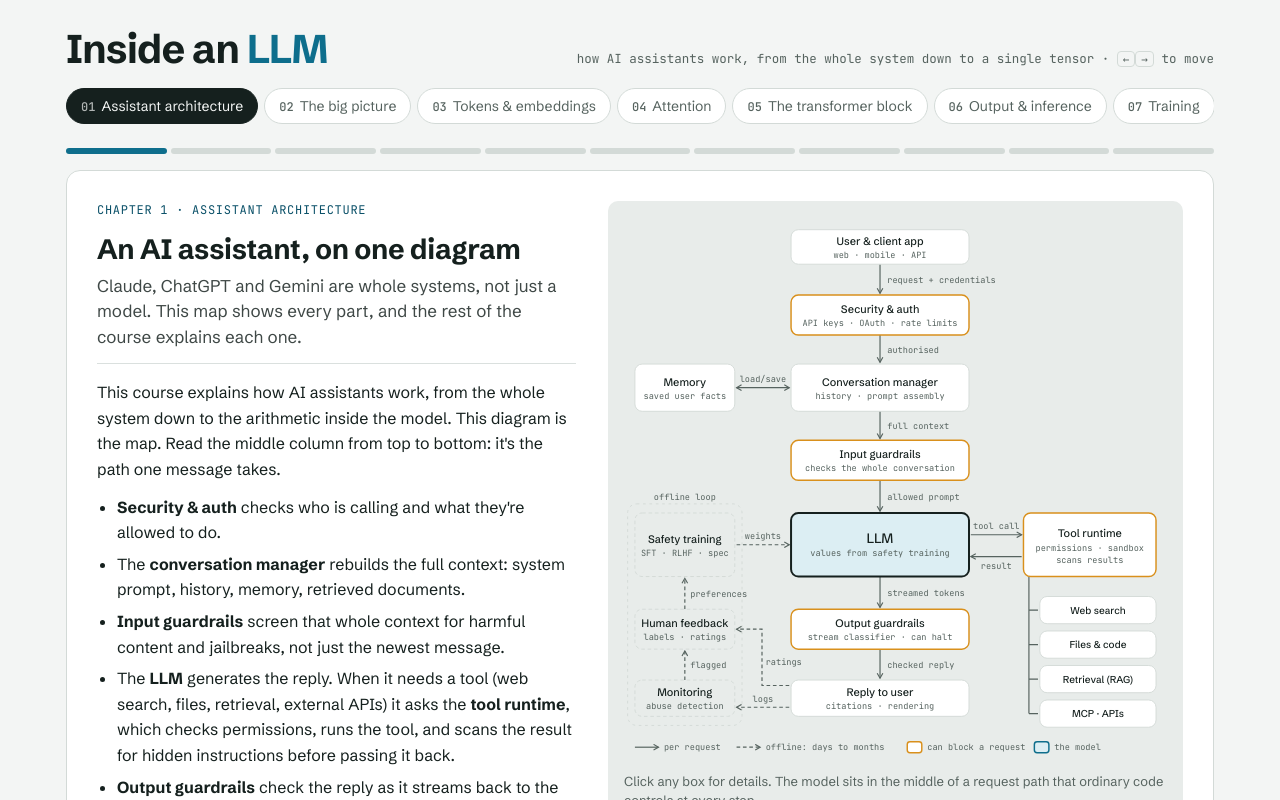
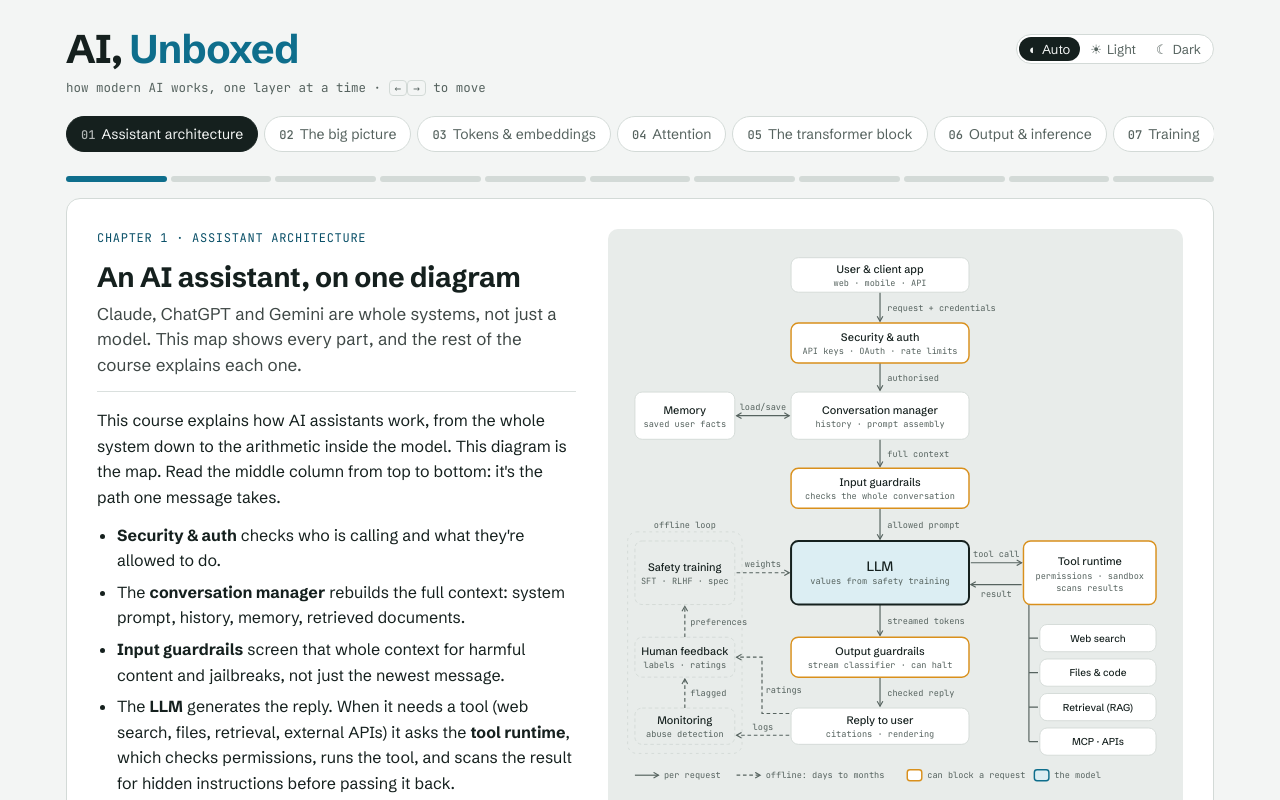
Before and after one commit to sgarg5858/ai-unboxed, an Angular app: page / in a window 1280 px wide. Shown: the top 800 px of the page. Built offline with nearby package versions, Linux system fonts and the light colour scheme.

Commit message:
added theme switch

```diff
--- a/src/app/course/course-shell/course-shell.html
+++ b/src/app/course/course-shell/course-shell.html
@@ -1,8 +1,11 @@
 <div class="wrap">
   <header class="top">
-    <h1>Inside an <span>LLM</span></h1>
+    <div class="title-row">
+      <h1>AI, <span>Unboxed</span></h1>
+      <app-theme-switch />
+    </div>
     <p class="sub">
-      how AI assistants work, from the whole system down to a single tensor ·
+      how modern AI works, one layer at a time ·
       <span class="kbd">←</span> <span class="kbd">→</span> to move
     </p>
   </header>
--- a/src/app/course/course-shell/course-shell.ts
+++ b/src/app/course/course-shell/course-shell.ts
@@ -1,13 +1,14 @@
 import { ChangeDetectionStrategy, Component, ElementRef, inject, viewChild } from '@angular/core';
 import { BlockList } from '../../blocks/block-list';
 import { CodeBlock } from '../../shared/code-block/code-block';
+import { ThemeSwitch } from '../../shared/theme/theme-switch';
 import { CourseNav } from '../course-nav';
 import { NoteKind, Prose } from '../content.model';
 
 @Component({
   selector: 'app-course-shell',
   changeDetection: ChangeDetectionStrategy.OnPush,
-  imports: [BlockList, CodeBlock],
+  imports: [BlockList, CodeBlock, ThemeSwitch],
   host: { '(document:keydown)': 'onKey($event)' },
   templateUrl: './course-shell.html',
 })
--- /dev/null
+++ b/src/app/shared/theme/theme-switch.ts
@@ -0,0 +1,32 @@
+import { ChangeDetectionStrategy, Component, inject } from '@angular/core';
+import { Theme, ThemeChoice } from './theme';
+
+/** Segmented Auto / Light / Dark control. */
+@Component({
+  selector: 'app-theme-switch',
+  changeDetection: ChangeDetectionStrategy.OnPush,
+  template: `
+    <div class="theme-switch" role="group" aria-label="Colour theme">
+      @for (o of options; track o.value) {
+        <button
+          type="button"
+          [attr.aria-pressed]="theme.choice() === o.value"
+          [attr.title]="o.title"
+          (click)="theme.set(o.value)"
+        >
+          <span aria-hidden="true">{{ o.icon }}</span>
+          <span class="theme-label">{{ o.label }}</span>
+        </button>
+      }
+    </div>
+  `,
+})
+export class ThemeSwitch {
+  protected readonly theme = inject(Theme);
+  protected readonly options: { value: ThemeChoice; label: string; icon: string; title: string }[] =
+    [
+      { value: 'auto', label: 'Auto', icon: '◐', title: 'Follow your system setting' },
+      { value: 'light', label: 'Light', icon: '☀', title: 'Light theme' },
+      { value: 'dark', label: 'Dark', icon: '☾', title: 'Dark theme' },
+    ];
+}
--- /dev/null
+++ b/src/app/shared/theme/theme.ts
@@ -0,0 +1,48 @@
+import { DOCUMENT } from '@angular/common';
+import { Injectable, effect, inject, signal } from '@angular/core';
+
+export type ThemeChoice = 'auto' | 'light' | 'dark';
+
+export const THEME_KEY = 'inside-an-llm:theme';
+
+const isChoice = (v: unknown): v is ThemeChoice => v === 'auto' || v === 'light' || v === 'dark';
+
+/**
+ * Light/dark preference. "auto" follows the OS setting (no attribute); the other two force a
+ * palette via data-theme on <html>, which styles.css already understands.
+ * The same logic runs once in index.html before first paint so there is no flash.
+ */
+@Injectable({ providedIn: 'root' })
+export class Theme {
+  private readonly doc = inject(DOCUMENT);
+  readonly choice = signal<ThemeChoice>(this.read());
+
+  constructor() {
+    effect(() => {
+      const c = this.choice();
+      const root = this.doc.documentElement;
+      if (c === 'auto') root.removeAttribute('data-theme');
+      else root.setAttribute('data-theme', c);
+      try {
+        if (c === 'auto') localStorage.removeItem(THEME_KEY);
+        else localStorage.setItem(THEME_KEY, c);
+      } catch {
+        // Storage can be blocked (private mode); the choice still applies for this visit.
+      }
+    });
+  }
+
+  set(c: ThemeChoice) {
+    this.choice.set(c);
+  }
+
+  private read(): ThemeChoice {
+    try {
+      const v = localStorage.getItem(THEME_KEY);
+      if (isChoice(v)) return v;
+    } catch {
+      // ignore
+    }
+    return 'auto';
+  }
+}
--- a/src/content/schema/chapter.schema.json
+++ b/src/content/schema/chapter.schema.json
@@ -1,6 +1,6 @@
 {
   "$schema": "http://json-schema.org/draft-07/schema#",
-  "title": "Inside an LLM chapter",
+  "title": "AI, Unboxed chapter",
   "description": "One chapter of the course. Register new files in src/content/course.ts.",
   "type": "object",
   "required": ["id", "name", "slides"],
--- a/src/index.html
+++ b/src/index.html
@@ -2,13 +2,20 @@
 <html lang="en">
   <head>
     <meta charset="utf-8" />
-    <title>Inside an LLM</title>
+    <title>AI, Unboxed</title>
     <base href="/" />
     <meta name="viewport" content="width=device-width, initial-scale=1, viewport-fit=cover" />
     <meta
       name="description"
-      content="An interactive course on how large language models and AI assistants work, one tensor at a time."
+      content="An interactive guide to how modern AI works, starting with assistants like Claude, ChatGPT and Gemini and the LLMs inside them."
     />
+    <script>
+      // Apply a saved light/dark choice before first paint (same key as shared/theme/theme.ts).
+      try {
+        var t = localStorage.getItem('inside-an-llm:theme');
+        if (t === 'light' || t === 'dark') document.documentElement.setAttribute('data-theme', t);
+      } catch (e) {}
+    </script>
     <link rel="icon" type="image/x-icon" href="favicon.ico" />
     <link rel="preconnect" href="https://fonts.googleapis.com" />
     <link rel="preconnect" href="https://fonts.gstatic.com" crossorigin />
--- a/src/styles.css
+++ b/src/styles.css
@@ -62,6 +62,9 @@ img {
     --code-key: #7fc8dd;
     color-scheme: dark;
   }
+}
+:root[data-theme='light'] {
+  color-scheme: light;
 }
 :root[data-theme='dark'] {
   --bg: #0f1413;
@@ -551,12 +554,105 @@ input[type='text'] {
 }
 
 /* Reading aids: summary line, subheadings and callouts */
-.prose .lead{font-size:17px;line-height:1.5;color:var(--ink);opacity:.82;margin:-4px 0 16px;padding-bottom:14px;border-bottom:1px solid var(--line)}
-.prose h3{font-family:var(--f-display);font-weight:700;font-size:16px;letter-spacing:-.005em;margin:18px 0 6px}
-.note{--c:var(--accent);display:block;max-width:62ch;margin:4px 0 14px;padding:10px 14px;background:var(--sunk);border-left:3px solid var(--c);border-radius:0 8px 8px 0;font-size:15px;line-height:1.55}
-.note[data-kind="analogy"]{--c:var(--pos)}
-.note[data-kind="dev"]{--c:var(--heat)}
-.note[data-kind="warn"]{--c:var(--neg)}
-.note[data-kind="example"]{--c:var(--muted)}
-.note-label{display:block;font-family:var(--f-mono);font-size:11px;letter-spacing:.06em;text-transform:uppercase;color:var(--c);margin-bottom:2px}
-.note code{font-family:var(--f-mono);font-size:.86em;background:var(--surface);padding:1px 5px;border-radius:4px}
+.prose .lead {
+  font-size: 17px;
+  line-height: 1.5;
+  color: var(--ink);
+  opacity: 0.82;
+  margin: -4px 0 16px;
+  padding-bottom: 14px;
+  border-bottom: 1px solid var(--line);
+}
+.prose h3 {
+  font-family: var(--f-display);
+  font-weight: 700;
+  font-size: 16px;
+  letter-spacing: -0.005em;
+  margin: 18px 0 6px;
+}
+.note {
+  --c: var(--accent);
+  display: block;
+  max-width: 62ch;
+  margin: 4px 0 14px;
+  padding: 10px 14px;
+  background: var(--sunk);
+  border-left: 3px solid var(--c);
+  border-radius: 0 8px 8px 0;
+  font-size: 15px;
+  line-height: 1.55;
+}
+.note[data-kind='analogy'] {
+  --c: var(--pos);
+}
+.note[data-kind='dev'] {
+  --c: var(--heat);
+}
+.note[data-kind='warn'] {
+  --c: var(--neg);
+}
+.note[data-kind='example'] {
+  --c: var(--muted);
+}
+.note-label {
+  display: block;
+  font-family: var(--f-mono);
+  font-size: 11px;
+  letter-spacing: 0.06em;
+  text-transform: uppercase;
+  color: var(--c);
+  margin-bottom: 2px;
+}
+.note code {
+  font-family: var(--f-mono);
+  font-size: 0.86em;
+  background: var(--surface);
+  padding: 1px 5px;
+  border-radius: 4px;
+}
+
+/* Theme switch */
+.title-row {
+  display: flex;
+  align-items: center;
+  justify-content: space-between;
+  gap: 12px 24px;
+  flex: 1 1 100%;
+}
+.theme-switch {
+  display: inline-flex;
+  border: 1px solid var(--line);
+  border-radius: 999px;
+  background: var(--surface);
+  padding: 2px;
+  flex: 0 0 auto;
+}
+.theme-switch button {
+  font: inherit;
+  font-size: 13px;
+  border: 0;
+  background: transparent;
+  color: var(--muted);
+  border-radius: 999px;
+  padding: 4px 10px;
+  cursor: pointer;
+  display: inline-flex;
+  gap: 5px;
+  align-items: center;
+  line-height: 1.3;
+}
+.theme-switch button:hover {
+  color: var(--ink);
+}
+.theme-switch button[aria-pressed='true'] {
+  background: var(--ink);
+  color: var(--bg);
+}
+@media (max-width: 480px) {
+  .theme-switch .theme-label {
+    display: none;
+  }
+  .theme-switch button {
+    padding: 5px 10px;
+  }
+}
```
Also changed, not shown: 2 other files (tests, documents, lock files or other folders).
